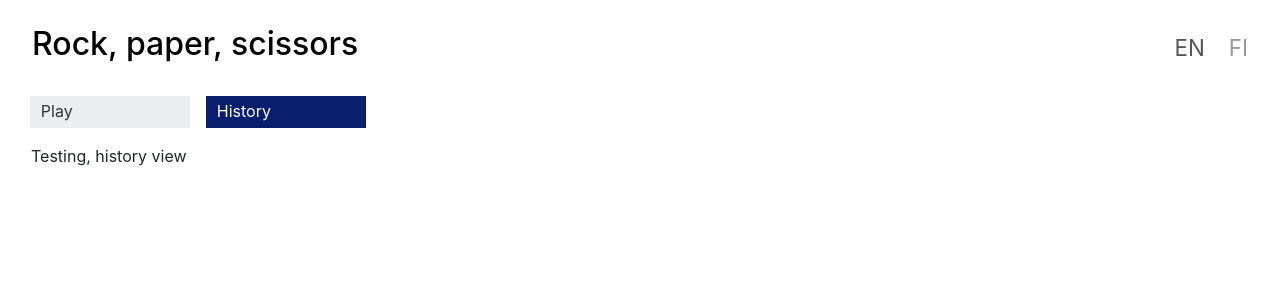
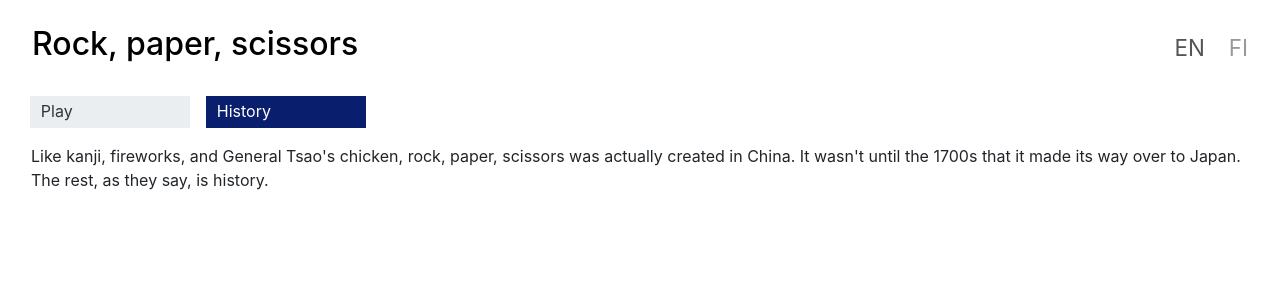
Before and after one commit to hki-unlimited/rock-paper-scissors-mobx, a React (Create React App) app: page /history in a window 1280 px wide. Shown: the top 300 px of the page. Built offline with nearby package versions, Linux system fonts and the light colour scheme.

Commit message:
more translations

```diff
--- a/src/assets/locales/en.json
+++ b/src/assets/locales/en.json
@@ -15,6 +15,7 @@
       "youPicked": "You picked: ",
       "yourOpponentPicked": "Your opponent picked: ",
       "playAgain": "Play again",
+      "historySample": "Like kanji, fireworks, and General Tsao's chicken, rock, paper, scissors was actually created in China. It wasn't until the 1700s that it made its way over to Japan. The rest, as they say, is history.",
       "gameResult": {
         "HUMAN_WON": "You won!",
         "COMPUTER_WON": "You lost!",
--- a/src/assets/locales/fi.json
+++ b/src/assets/locales/fi.json
@@ -15,6 +15,7 @@
       "youPicked": "Sinä valitsit: ",
       "yourOpponentPicked": "Vastustajasi valitsi: ",
       "playAgain": "Pelaa uudestaan",
+      "historySample": "Gon ja majiangin tapaan myös kivi, sakset ja paperi on alkujaan kiinalainen peli. Xiè Zhàozhìn Ming-dynastian myöhäisinä aikoina kirjoittaman Wǔzázǔ (五雜俎 tai 五雜組) -kirjan mukaan Han-dynastian (206 eaa. – 220 jaa.) sotaherrat pelasivat peliä nimeltä shǒushìlìng (手勢令), jota pidetään samana pelinä kuin nykyaikana pelattua kivi, paperi, sakset-peliä.",
       "gameResult": {
         "HUMAN_WON": "Sinä voitit!",
         "COMPUTER_WON": "Sinä hävisit!",
--- a/src/components/Player/Player.tsx
+++ b/src/components/Player/Player.tsx
@@ -35,9 +35,9 @@ function Player(props: IPlayerProps) {
                 ("???")
             }
             { (player.isHuman && playStore.gameStatus == GameStatus.INITIAL) && <p>{ t("takeYourPick") }</p> }
-            { (player.isHuman && playStore.gameStatus == GameStatus.FINISHED) && <p>{ t("youPicked") + RockPaperScissors[playStore.currentHumanPlayerSelectedSign as any] }</p> }
+            { (player.isHuman && playStore.gameStatus == GameStatus.FINISHED) && <p>{ t("youPicked") + t(RockPaperScissors[playStore.currentHumanPlayerSelectedSign as any].toLowerCase()) }</p> }
             { (!player.isHuman && playStore.gameStatus == GameStatus.INITIAL) && <p>{ t("yourOpponentIsReady") }</p> }
-            { (!player.isHuman && playStore.gameStatus == GameStatus.FINISHED) && <p>{ t("yourOpponentPicked") + RockPaperScissors[playStore.currentComputerSelectedSign as any] }</p> }
+            { (!player.isHuman && playStore.gameStatus == GameStatus.FINISHED) && <p>{ t("yourOpponentPicked") + t(RockPaperScissors[playStore.currentComputerSelectedSign as any].toLowerCase()) }</p> }
 
 
         </div>
--- a/src/views/History/History.js
+++ b/src/views/History/History.js
@@ -5,7 +5,7 @@ function HistoryView() {
   const { t } = useTranslation();
   return (
     <div className="main-view main-view-history">
-        <p>Testing, history view</p>
+        <p>{t("historySample")}</p>
     </div>
   );
 }
```
